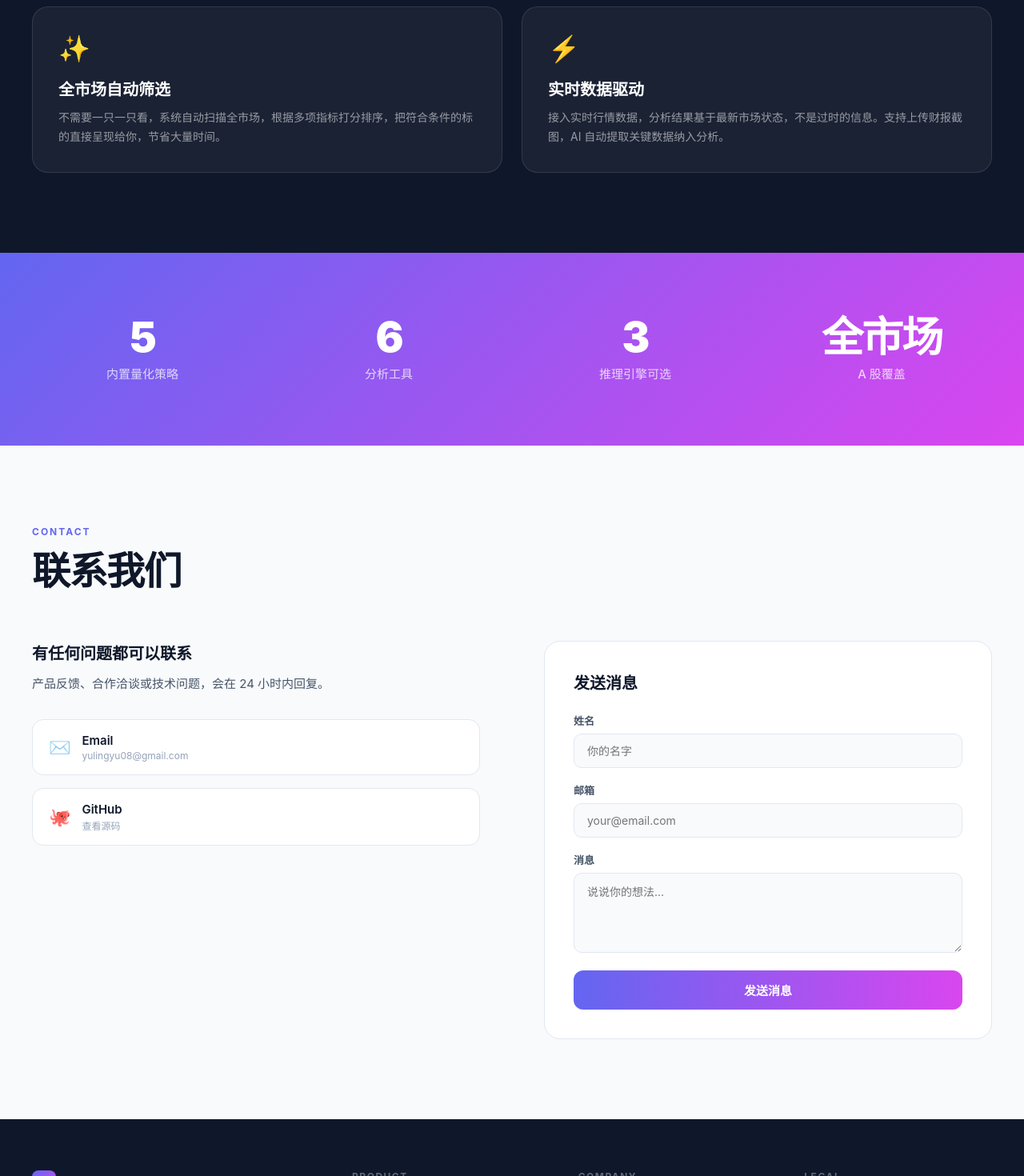
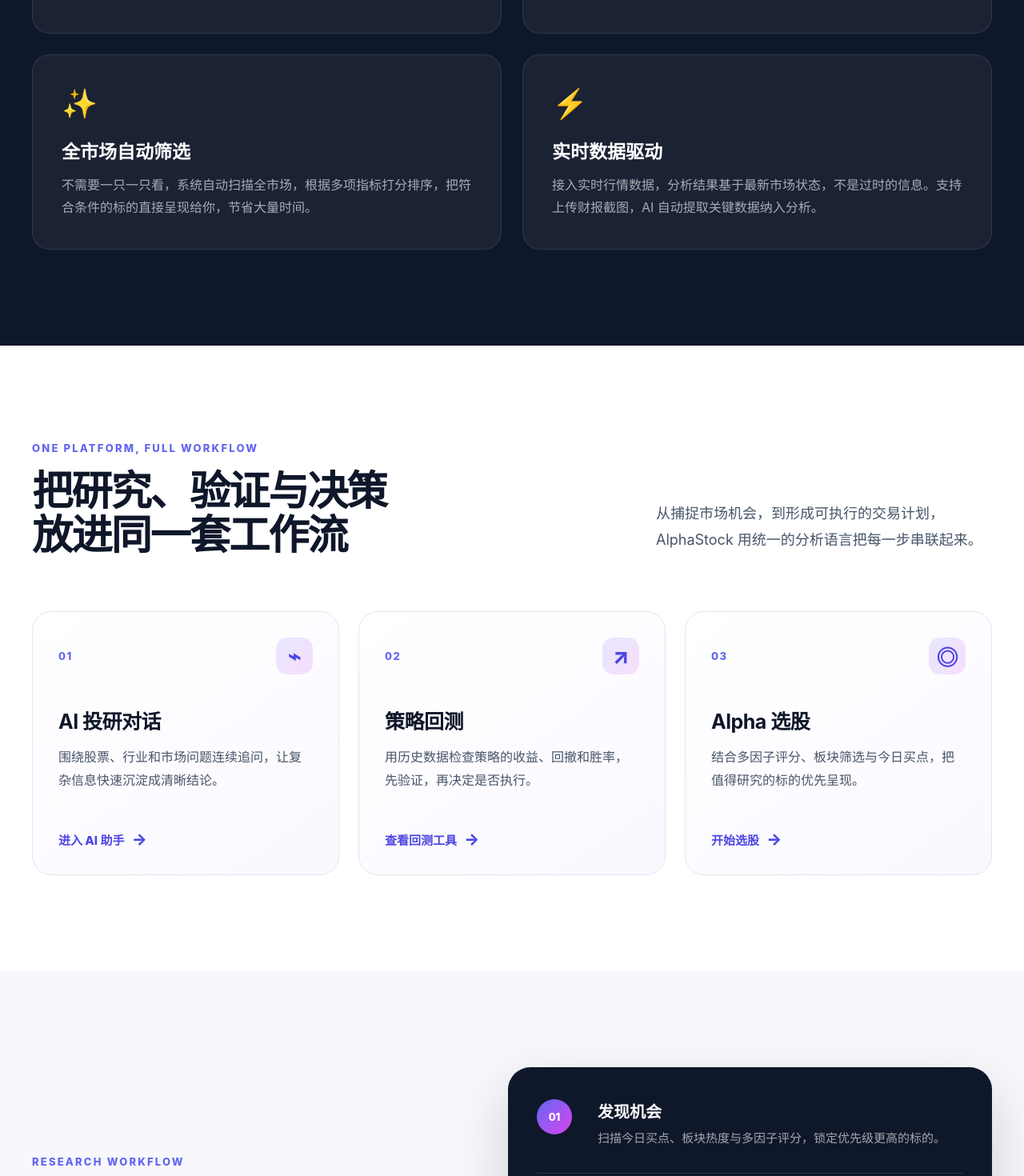
Before and after one commit to Neon549/Alpha_stock_frontend, a React (Vite) app in the folder react-app/: page / in a window 1280 px wide. Shown: the part 1330-2800 px from the top of the page at 80% size. Built offline with nearby package versions, Linux system fonts and the light colour scheme.

Commit message:
feat: enrich landing page content and layout

```diff
--- a/react-app/src/index.css
+++ b/react-app/src/index.css
@@ -138,7 +138,7 @@
   background: linear-gradient(90deg, var(--purple), var(--pink));
   -webkit-background-clip: text; -webkit-text-fill-color: transparent;
 }
-.hero-desc { font-size: 18px; color: var(--slate); line-height: 1.7; margin-bottom: 36px; max-width: 520px; }
+.hero-desc { font-size: 19px; color: var(--slate); line-height: 1.8; margin-bottom: 40px; max-width: 560px; }
 .hero-cta { display: flex; align-items: center; gap: 20px; margin-bottom: 48px; }
 .btn-hero {
   padding: 16px 36px; border-radius: 100px; font-size: 16px; font-weight: 700;
@@ -190,26 +190,56 @@
 .hc-analysis .hc-val { color: #34d399; }
 
 /* ── Sections ── */
-section { padding: 100px 32px; }
+section { padding: 120px 32px; }
 .section-inner { max-width: 1200px; margin: 0 auto; }
-.section-eyebrow { font-size: 12px; font-weight: 700; letter-spacing: 2px; text-transform: uppercase; color: var(--purple); margin-bottom: 16px; }
-.section-title { font-size: clamp(32px,4vw,48px); font-weight: 900; letter-spacing: -1.5px; color: var(--ink); margin-bottom: 16px; line-height: 1.1; }
-.section-desc { font-size: 17px; color: var(--slate); max-width: 560px; line-height: 1.7; }
+.section-eyebrow { font-size: 13px; font-weight: 800; letter-spacing: 2.2px; text-transform: uppercase; color: var(--purple); margin-bottom: 18px; }
+.section-title { font-size: clamp(38px,4vw,56px); font-weight: 900; letter-spacing: -2px; color: var(--ink); margin-bottom: 20px; line-height: 1.08; }
+.section-desc { font-size: 18px; color: var(--slate); max-width: 620px; line-height: 1.8; }
 
 /* Intro */
 .section-intro { background: var(--ink); }
 .section-intro .section-eyebrow { color: #a78bfa; }
 .section-intro .section-title { color: white; }
 .section-intro .section-desc { color: rgba(255,255,255,0.6); max-width: 700px; }
-.intro-grid { display: grid; grid-template-columns: 1fr 1fr; gap: 24px; margin-top: 60px; }
+.intro-grid { display: grid; grid-template-columns: 1fr 1fr; gap: 26px; margin-top: 64px; }
 .intro-card {
   background: rgba(255,255,255,0.05); border: 1px solid rgba(255,255,255,0.1);
-  border-radius: 20px; padding: 32px; transition: all 0.2s;
+  border-radius: 22px; padding: 38px 36px; min-height: 230px; transition: all 0.2s;
 }
 .intro-card:hover { background: rgba(255,255,255,0.08); transform: translateY(-2px); }
-.intro-card-icon { font-size: 32px; margin-bottom: 16px; }
-.intro-card-title { font-size: 20px; font-weight: 700; color: white; margin-bottom: 10px; }
-.intro-card-desc { font-size: 14px; color: rgba(255,255,255,0.55); line-height: 1.7; }
+.intro-card-icon { font-size: 36px; margin-bottom: 20px; }
+.intro-card-title { font-size: 23px; font-weight: 800; color: white; margin-bottom: 12px; }
+.intro-card-desc { font-size: 16px; color: rgba(255,255,255,0.62); line-height: 1.75; }
+
+/* Product overview */
+.section-products { background: #fff; }
+.products-heading { display: flex; justify-content: space-between; gap: 60px; align-items: end; }
+.products-heading .section-title { margin-bottom: 0; }
+.products-lead { max-width: 420px; color: var(--slate); font-size: 18px; line-height: 1.8; padding-bottom: 5px; }
+.products-grid { display: grid; grid-template-columns: repeat(3, 1fr); gap: 24px; margin-top: 68px; }
+.product-card { border: 1px solid var(--border); border-radius: 24px; padding: 32px; min-height: 330px; background: linear-gradient(145deg, #fff, #faf8ff); display: flex; flex-direction: column; transition: transform .2s, box-shadow .2s, border-color .2s; }
+.product-card:hover { transform: translateY(-5px); box-shadow: 0 18px 45px rgba(79,70,229,.13); border-color: rgba(99,102,241,.35); }
+.product-card-top { display: flex; justify-content: space-between; align-items: center; margin-bottom: 44px; }
+.product-number { font-size: 13px; letter-spacing: 1.6px; color: var(--purple); font-weight: 800; }
+.product-icon { width: 46px; height: 46px; display: grid; place-items: center; border-radius: 14px; background: linear-gradient(135deg, rgba(99,102,241,.14), rgba(217,70,239,.16)); color: var(--purple-dark); font-size: 27px; font-weight: 800; }
+.product-card h3 { font-size: 25px; line-height: 1.2; margin-bottom: 15px; letter-spacing: -.5px; }
+.product-card p { color: var(--slate); line-height: 1.8; font-size: 16px; }
+.product-card button { margin-top: auto; padding-top: 30px; border: none; background: none; color: var(--purple-dark); text-align: left; cursor: pointer; font-size: 15px; font-weight: 800; }
+.product-card button span { margin-left: 6px; font-size: 20px; transition: margin .2s; }
+.product-card button:hover span { margin-left: 12px; }
+
+/* Workflow */
+.section-workflow { background: #f7f7fc; overflow: hidden; }
+.workflow-layout { display: grid; grid-template-columns: .9fr 1.1fr; gap: 100px; align-items: center; }
+.workflow-copy .section-desc { max-width: 480px; }
+.btn-workflow { margin-top: 36px; color: var(--ink); background: none; border: none; font-size: 16px; font-weight: 800; cursor: pointer; padding: 0; }
+.btn-workflow span { color: var(--purple); font-size: 22px; margin-left: 8px; }
+.workflow-panel { background: var(--ink); border-radius: 28px; padding: 10px 36px; box-shadow: 0 28px 70px rgba(15,23,42,.18); }
+.workflow-step { display: grid; grid-template-columns: 56px 1fr; gap: 20px; padding: 30px 0; border-bottom: 1px solid rgba(255,255,255,.12); }
+.workflow-step:last-child { border-bottom: 0; }
+.workflow-no { width: 44px; height: 44px; display: grid; place-items: center; border-radius: 50%; color: white; font-size: 13px; font-weight: 800; background: linear-gradient(135deg, var(--purple), var(--pink)); }
+.workflow-step h3 { color: #fff; font-size: 20px; margin-bottom: 8px; }
+.workflow-step p { color: rgba(255,255,255,.62); line-height: 1.65; font-size: 15px; }
 
 /* Stats */
 .section-stats { background: linear-gradient(135deg, var(--purple), var(--pink)); padding: 80px 32px; }
@@ -217,6 +247,16 @@
 .stat-item { text-align: center; }
 .stat-val { font-size: 52px; font-weight: 900; color: white; letter-spacing: -2px; line-height: 1; margin-bottom: 8px; }
 .stat-label { font-size: 15px; color: rgba(255,255,255,0.75); font-weight: 500; }
+
+/* Final action */
+.section-cta { background: linear-gradient(120deg, #131d37 0%, #20264e 48%, #35256d 100%); padding: 88px 32px; }
+.cta-inner { display: flex; align-items: center; justify-content: space-between; gap: 44px; }
+.section-cta .section-eyebrow { color: #c4b5fd; }
+.section-cta h2 { color: #fff; font-size: clamp(38px, 4vw, 56px); line-height: 1.1; letter-spacing: -2px; }
+.section-cta p { margin-top: 18px; color: rgba(255,255,255,.7); font-size: 18px; }
+.btn-cta { flex-shrink: 0; border: 0; color: #16132e; background: #fff; border-radius: 999px; padding: 18px 26px; font-size: 16px; font-weight: 800; cursor: pointer; box-shadow: 0 10px 30px rgba(0,0,0,.2); transition: transform .2s; }
+.btn-cta:hover { transform: translateY(-3px); }
+.btn-cta span { margin-left: 10px; color: var(--purple); font-size: 21px; }
 
 /* Contact */
 .section-contact { background: var(--bg2); }
@@ -692,8 +732,19 @@
 
 /* ── responsive ── */
 @media (max-width: 768px) {
-  .hero { flex-direction: column; padding: 100px 20px 60px; }
-  .intro-grid, .contact-layout, .form-row.cols-4 { grid-template-columns: 1fr; }
+  section { padding: 82px 20px; }
+  .hero { flex-direction: column; padding: 100px 20px 72px; gap: 42px; }
+  .hero h1 { font-size: clamp(45px, 13vw, 60px); }
+  .hero-desc { font-size: 17px; }
+  .intro-grid, .products-grid, .contact-layout, .form-row.cols-4 { grid-template-columns: 1fr; }
+  .intro-card { min-height: auto; padding: 30px 26px; }
+  .products-heading, .workflow-layout, .cta-inner { display: grid; grid-template-columns: 1fr; gap: 28px; }
+  .products-grid { margin-top: 42px; }
+  .product-card { min-height: 280px; }
+  .workflow-panel { padding: 8px 24px; }
+  .workflow-step { grid-template-columns: 48px 1fr; gap: 14px; }
+  .section-cta { padding: 70px 20px; }
+  .btn-cta { justify-self: start; }
   .stats-grid { grid-template-columns: 1fr 1fr; }
   .footer-top { grid-template-columns: 1fr 1fr; }
   .nav-links { display: none; }
--- a/react-app/src/pages/Home.jsx
+++ b/react-app/src/pages/Home.jsx
@@ -116,6 +116,58 @@
         </div>
       </section>
 
+      {/* Product overview */}
+      <section className="section-products">
+        <div className="section-inner">
+          <div className="products-heading">
+            <div>
+              <div className="section-eyebrow">One platform, full workflow</div>
+              <h2 className="section-title">把研究、验证与决策<br />放进同一套工作流</h2>
+            </div>
+            <p className="products-lead">从捕捉市场机会，到形成可执行的交易计划，AlphaStock 用统一的分析语言把每一步串联起来。</p>
+          </div>
+          <div className="products-grid">
+            {[
+              { no: '01', icon: '⌁', title: 'AI 投研对话', desc: '围绕股票、行业和市场问题连续追问，让复杂信息快速沉淀成清晰结论。', action: '进入 AI 助手', path: '/chat' },
+              { no: '02', icon: '↗', title: '策略回测', desc: '用历史数据检查策略的收益、回撤和胜率，先验证，再决定是否执行。', action: '查看回测工具', path: '/backtest' },
+              { no: '03', icon: '◎', title: 'Alpha 选股', desc: '结合多因子评分、板块筛选与今日买点，把值得研究的标的优先呈现。', action: '开始选股', path: '/stock?tab=alpha' },
+            ].map(item => (
+              <article className="product-card" key={item.no}>
+                <div className="product-card-top"><span className="product-number">{item.no}</span><span className="product-icon">{item.icon}</span></div>
+                <h3>{item.title}</h3>
+                <p>{item.desc}</p>
+                <button onClick={() => goProtected(item.path)}>{item.action} <span>→</span></button>
+              </article>
+            ))}
+          </div>
+        </div>
+      </section>
+
+      {/* Workflow */}
+      <section className="section-workflow">
+        <div className="section-inner workflow-layout">
+          <div className="workflow-copy">
+            <div className="section-eyebrow">Research workflow</div>
+            <h2 className="section-title">不是给一条结论，<br />而是给你完整依据。</h2>
+            <p className="section-desc">每一个建议都应该能追溯到数据、逻辑与风险边界。AlphaStock 把研究过程透明地呈现在你面前。</p>
+            <button className="btn-workflow" onClick={() => goProtected('/chat')}>体验完整投研流程 <span>→</span></button>
+          </div>
+          <div className="workflow-panel">
+            {[
+              ['01', '发现机会', '扫描今日买点、板块热度与多因子评分，锁定优先级更高的标的。'],
+              ['02', '多维研究', '从基本面、技术面、情绪面交叉核验，记录多头与空头的关键观点。'],
+              ['03', '量化验证', '将策略放进历史行情，衡量收益、风险和适用条件。'],
+              ['04', '形成计划', '输出可执行的仓位、目标、止损与风险提示，辅助你做最后判断。'],
+            ].map(([no, title, desc]) => (
+              <div className="workflow-step" key={no}>
+                <span className="workflow-no">{no}</span>
+                <div><h3>{title}</h3><p>{desc}</p></div>
+              </div>
+            ))}
+          </div>
+        </div>
+      </section>
+
       {/* ── Stats ── */}
       <section id="stats" className="section-stats">
         <div className="stats-grid">
@@ -125,6 +177,18 @@
               <div className="stat-label">{l}</div>
             </div>
           ))}
+        </div>
+      </section>
+
+      {/* Final call to action */}
+      <section className="section-cta">
+        <div className="section-inner cta-inner">
+          <div>
+            <div className="section-eyebrow">Start with one question</div>
+            <h2>从下一次研究开始，<br />让决策更有依据。</h2>
+            <p>输入股票代码，或直接问一个你正在关注的市场问题。</p>
+          </div>
+          <button className="btn-cta" onClick={() => goProtected('/chat')}>进入 Alpha AI <span>→</span></button>
         </div>
       </section>
 
```
Also changed, not shown: 5 other files (tests, documents, lock files or other folders).
